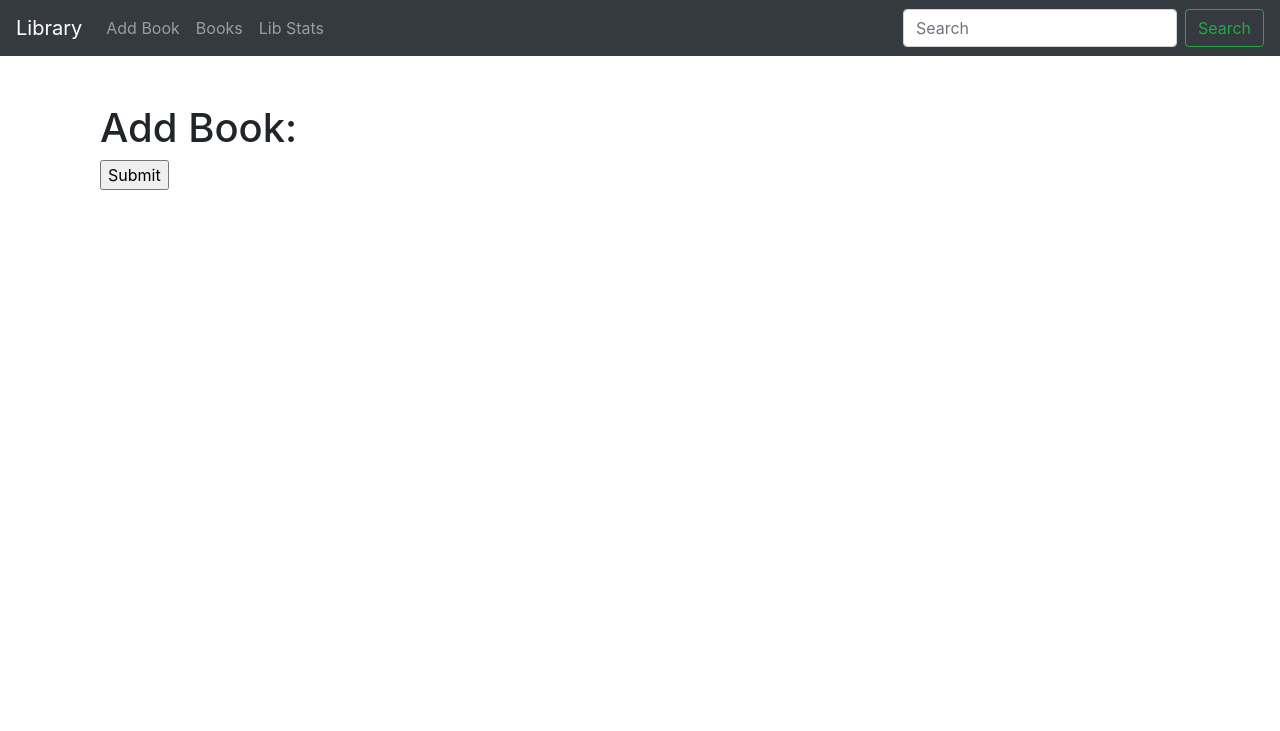
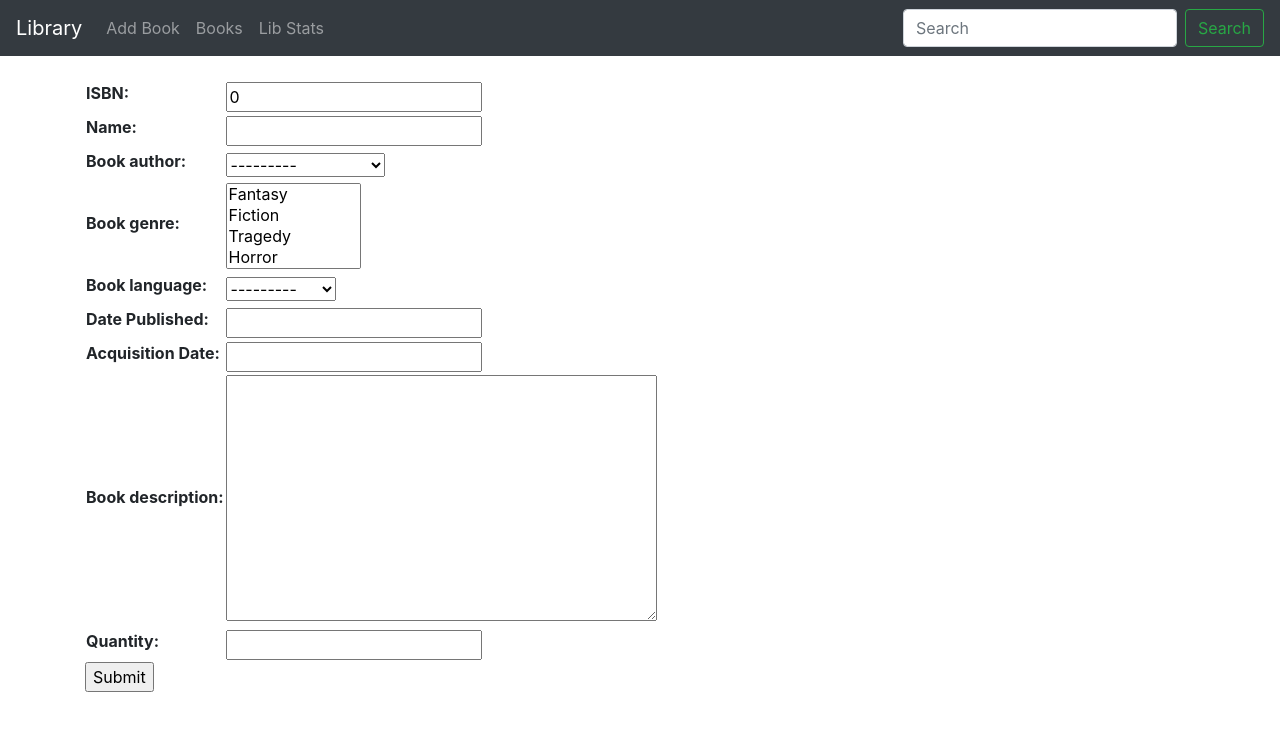
Before and after one commit to otaviobarbosa617/djangoTermProject, a Django app: page /book/add_book/ in a window 1280 px wide. Shown: the top 731 px of the page. Run offline with Django 4.2, Linux system fonts and the light colour scheme; data comes from the database, SQL or seed files in the repository; both versions use the stored data as it was after the commit.

Commit message:
book form

```diff
--- a/library/forms.py
+++ b/library/forms.py
@@ -1,8 +1,2 @@
 from django import forms
 from .models import Book
-
-
-class BookForm(forms.Form):
-    class Meta:
-        model = Book
-        fields = "__all__"
--- a/library/models.py
+++ b/library/models.py
@@ -40,7 +40,7 @@ class Book(models.Model):
     book_name = models.CharField('Name', max_length=200)
     # AFTER finishing, I noticed that this is a logical error: A book can have multiple authors
     book_author = models.ForeignKey(Author, on_delete=models.SET_NULL, null=True)
-    book_genre = models.ManyToManyField(BookGenre, null=True)
+    book_genre = models.ManyToManyField(BookGenre, blank=True)
     book_language = models.ForeignKey(Language, on_delete=models.SET_NULL, null=True)
     book_launch_year = models.DateField('Date Published')
     book_acquired_year = models.DateField('Acquisition Date')
@@ -61,6 +61,13 @@ class Book(models.Model):
 
     display_genre.short_description = 'Genre'
 
+    def short_description(self):
+        short_description_len = 200
+        if len(self.book_description) > short_description_len:
+            new_short_desc = self.book_description[:short_description_len] + '...'
+            return new_short_desc
+        else:
+            return self.book_description
 
 class InstanceBook(models.Model):
     id = models.UUIDField(primary_key=True, default=uuid.uuid4)
--- a/library/urls.py
+++ b/library/urls.py
@@ -5,7 +5,7 @@ from . import views
 urlpatterns = [
     path('', views.home, name='home'),
     path('admin/', admin.site.urls),
-    path('book/add_book/', views.add_book, name='addbook'),
+    path('book/add_book/', views.BookCreate.as_view(), name='book-form'),
     path('library/stats/', views.library_stats, name='librarystats'),
     path('book/', views.BookListView.as_view(), name='book-list'),
     path('book/list/', views.BookListView.as_view(), name='book-list'),
--- a/library/views.py
+++ b/library/views.py
@@ -1,16 +1,11 @@
 from django.shortcuts import render
-from django.http import HttpResponse
-from .forms import BookForm
-from .models import Book, BookGenre, Author, InstanceBook
 from django.views import generic
+from django.views.generic import CreateView
+from .models import Book, InstanceBook
 
 
 def home(request):
     return render(request, 'home.html')
-
-
-def add_book(request):
-    return render(request, 'addbook.html')
 
 
 def library_stats(request):
@@ -38,6 +33,8 @@ class BookDetailView(generic.DetailView):
     template_name = 'book_detail.html'
 
 
-class FormAddView(generic.FormView):
-    template_name = 'addbook.html'
-    form_class = BookForm
+class BookCreate(CreateView):
+    model = Book
+    fields = ['book_isbn', 'book_name', 'book_author', 'book_genre', 'book_language', 'book_launch_year',
+              'book_acquired_year', 'book_description', 'book_quantity']
+    template_name = 'book_form.html'
--- a/templates/addbook.html
+++ /dev/null
@@ -1,15 +0,0 @@
-{% extends 'base.html' %}
-
-{% block content %}
-    <br>
-<div class="container">
-          <h1>Add Book:</h1>
-</div>
-       <div class="container">
-           <form action = "" method = "post">
-                {% csrf_token %}
-                {{form }}
-                <input type="submit" value=Submit>
-            </form>
-       </div>
-{% endblock %}
--- /dev/null
+++ b/templates/book_form.html
@@ -0,0 +1,14 @@
+
+{% extends "base.html" %}
+
+{% block content %}
+
+<form action="" method="post">
+    {% csrf_token %}
+    <table>
+    {{ form.as_table }}
+    </table>
+    <input type="submit" value="Submit" />
+
+</form>
+{% endblock %}
--- a/templates/books.html
+++ b/templates/books.html
@@ -13,7 +13,7 @@
                         <h6 class="card-subtitle mb-2 text-muted">By {{ book.book_author }} in {{ book.book_launch_year.year }}</h6>
                     </div>
                       <div class="card-body">
-                        <p class="card-text text-justify">{{ book.book_description}}</p>
+                        <p class="card-text text-justify">{{ book.short_description}}</p>
                         <a href="{% url 'book-detail' book.pk %}" class="btn btn-secondary">View Book Detail</a>
                           <a href="{% url 'book-detail' book.pk %}" class="btn btn-secondary">Add to my Cart</a>
                       </div>
--- a/templates/navbar.html
+++ b/templates/navbar.html
@@ -6,7 +6,7 @@
   <div class="collapse navbar-collapse" id="navbarSupportedContent">
     <ul class="navbar-nav mr-auto">
               <li class="nav-item ">
-        <a class="nav-link" href="{% url 'addbook' %}">Add Book <span class="sr-only">(current)</span></a>
+        <a class="nav-link" href="{% url 'book-form' %}">Add Book <span class="sr-only">(current)</span></a>
       </li>
         <li class="nav-item ">
         <a class="nav-link" href="{% url 'book-list' %}">Books <span class="sr-only">(current)</span></a>
```
Also changed, not shown: library/cart.py (added, +7 -0 lines), db.sqlite3.
